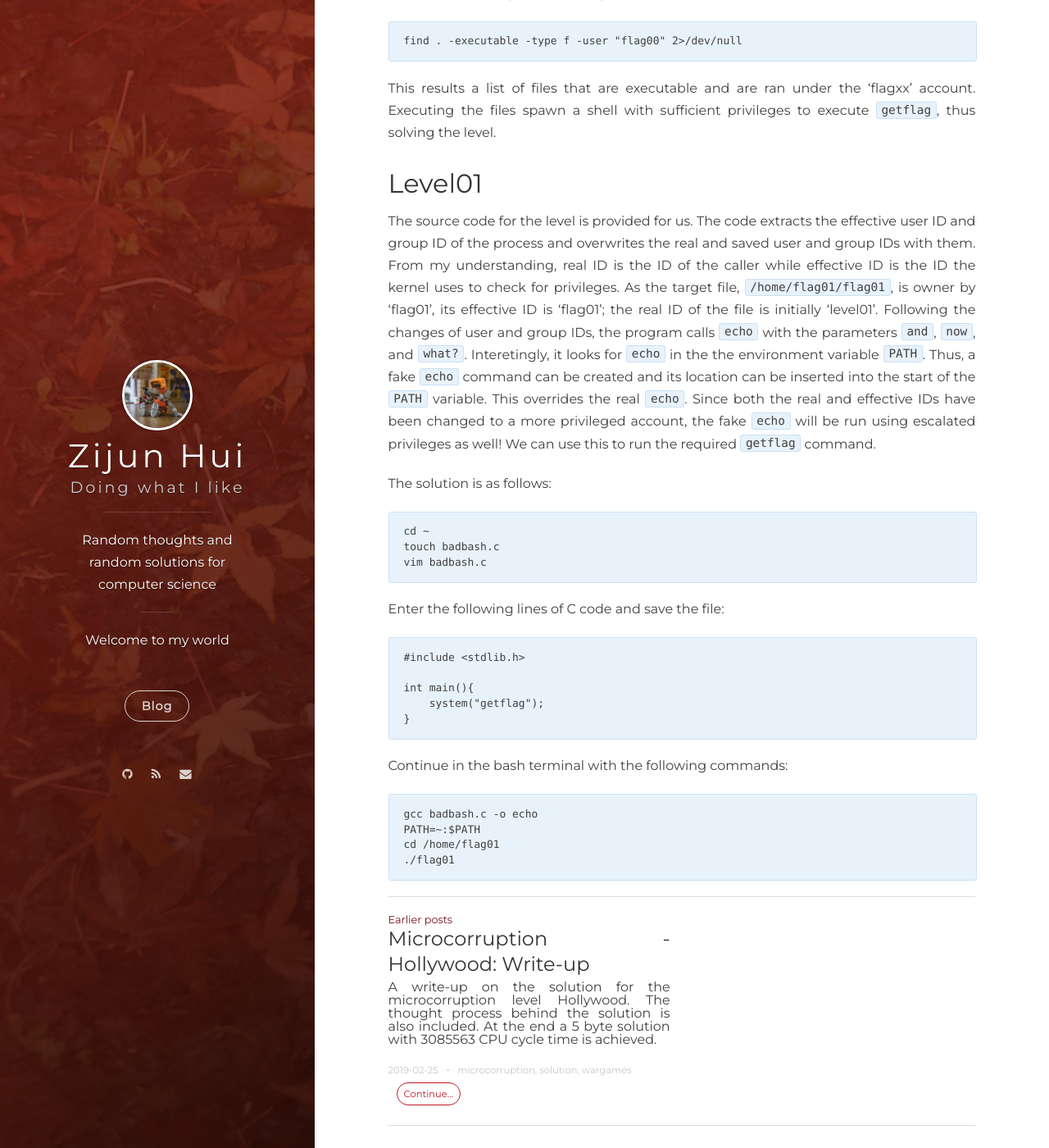
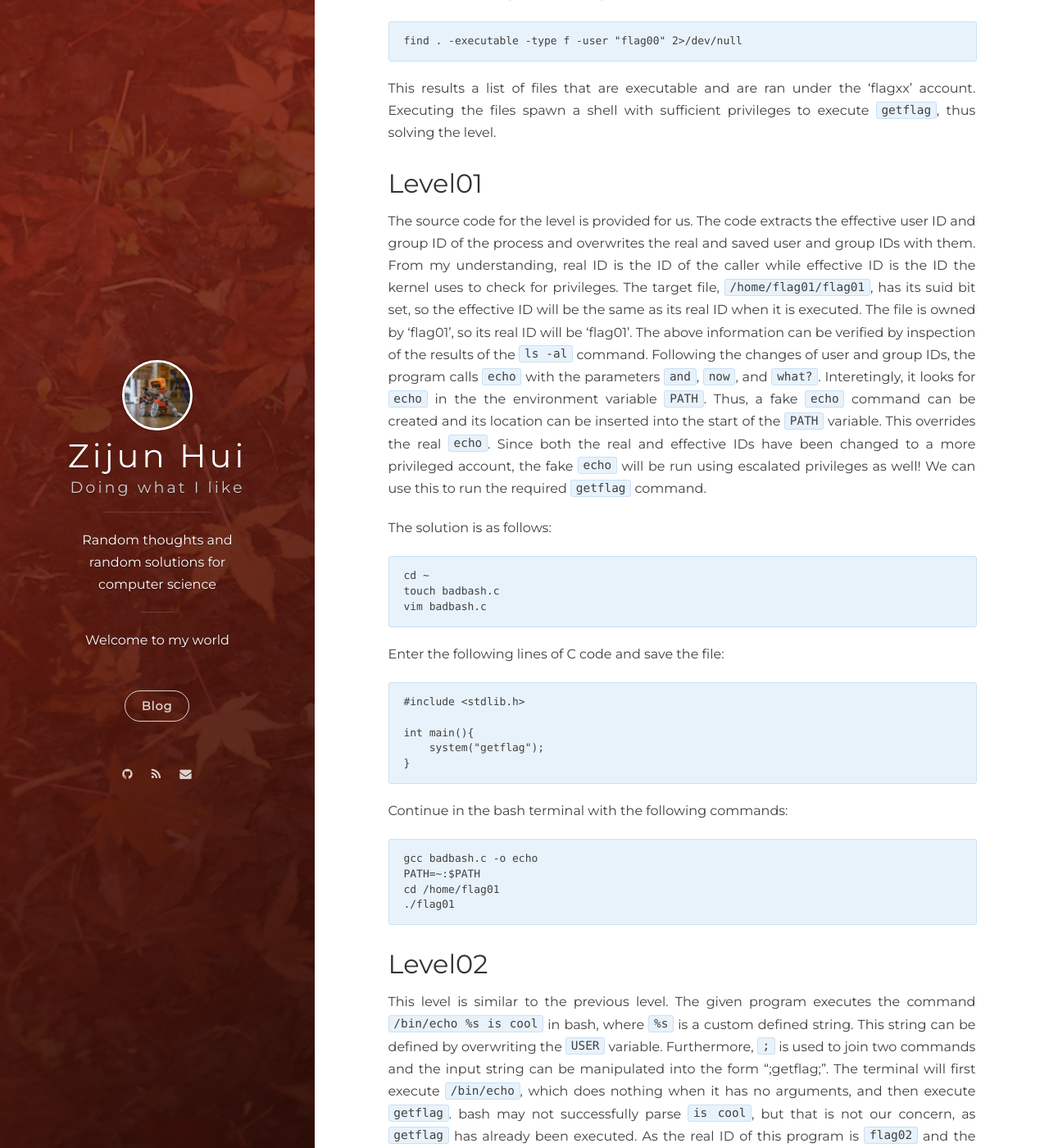
Before and after one commit to ZijunH/zijunh.github.io, a Jekyll site: the page built from _posts/2019-04-07-nebula.md, in a window 1280 px wide and 1400 px high, scrolled down 589 px. Shown: the whole window at 82% size. Built offline with Jekyll 4.4.1, drawn with Linux system fonts in a browser that asks for light colours; nearby versions of some CDN libraries; comment, search, counter and statistics services are not loaded; some of the changed text lies outside the part shown.

Commit message:
Content update

````diff
--- a/_posts/2019-04-07-nebula.md
+++ b/_posts/2019-04-07-nebula.md
@@ -25,7 +25,7 @@
 
 ## Level01
 
-The source code for the level is provided for us. The code extracts the effective user ID and group ID of the process and overwrites the real and saved user and group IDs with them. From my understanding, real ID is the ID of the caller while effective ID is the ID the kernel uses to check for privileges. As the target file, `/home/flag01/flag01`, is owner by 'flag01', its effective ID is 'flag01'; the real ID of the file is initially 'level01'. Following the changes of user and group IDs, the program calls `echo` with the parameters `and`, `now`, and `what?`. Interetingly, it looks for `echo` in the the environment variable `PATH`. Thus, a fake `echo` command can be created and its location can be inserted into the start of the `PATH` variable. This overrides the real `echo`. Since both the real and effective IDs have been changed to a more privileged account, the fake `echo` will be run using escalated privileges as well! We can use this to run the required `getflag` command.
+The source code for the level is provided for us. The code extracts the effective user ID and group ID of the process and overwrites the real and saved user and group IDs with them. From my understanding, real ID is the ID of the caller while effective ID is the ID the kernel uses to check for privileges. The target file, `/home/flag01/flag01`, has its suid bit set, so the effective ID will be the same as its real ID when it is executed. The file is owned by 'flag01', so its real ID will be 'flag01'. The above information can be verified by inspection of the results of the `ls -al` command. Following the changes of user and group IDs, the program calls `echo` with the parameters `and`, `now`, and `what?`. Interetingly, it looks for `echo` in the the environment variable `PATH`. Thus, a fake `echo` command can be created and its location can be inserted into the start of the `PATH` variable. This overrides the real `echo`. Since both the real and effective IDs have been changed to a more privileged account, the fake `echo` will be run using escalated privileges as well! We can use this to run the required `getflag` command.
 
 The solution is as follows:
 
@@ -53,3 +53,15 @@
 cd /home/flag01
 ./flag01
 ```
+
+## Level02
+
+This level is similar to the previous level. The given program executes the command `/bin/echo %s is cool` in bash, where `%s` is a custom defined string. This string can be defined by overwriting the `USER` variable. Furthermore, `;` is used to join two commands and the input string can be manipulated into the form ";getflag;". The terminal will first execute `/bin/echo`, which does nothing when it has no arguments, and then execute `getflag`. bash may not successfully parse `is cool`, but that is not our concern, as `getflag` has already been executed. As the real ID of this program is `flag02` and the suid bit of the file is set, `getflag` will be executed with the required privileges, and thus successfully unlock the flag.
+
+The solution can be summarised as follows:
+
+```
+cd /home/flag02
+USER=';getflag;'
+./flag02
+```
````
